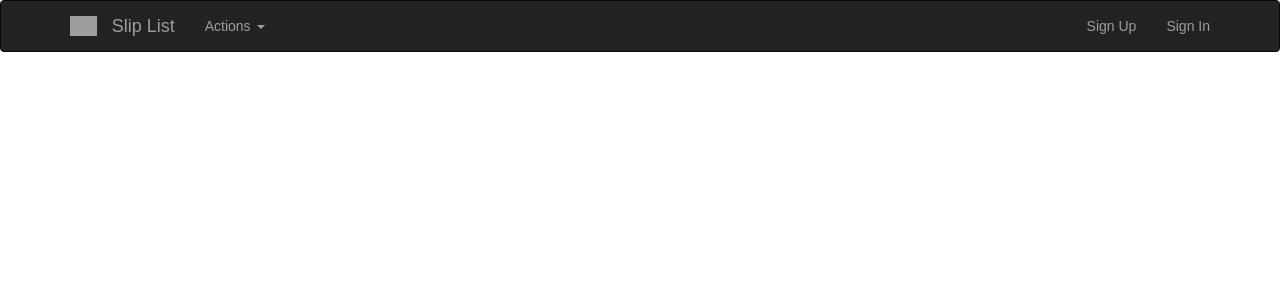
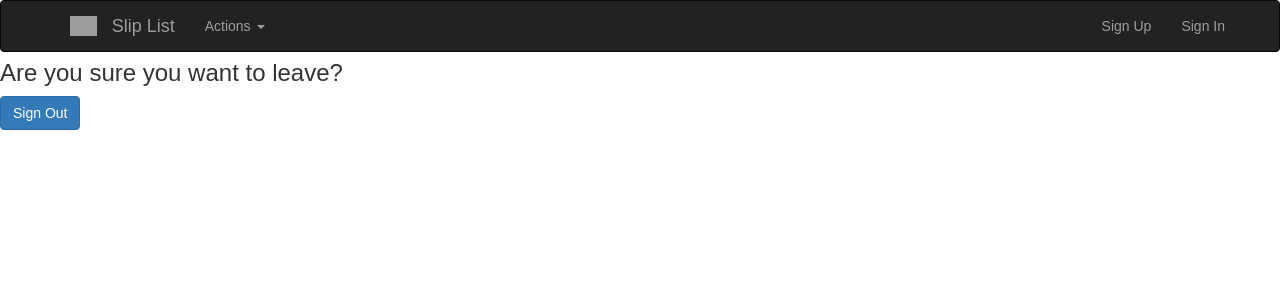
Before and after one commit to sharontheginger/sliplist-front, a React (Create React App) app: page /logout in a window 1280 px wide. Shown: the top 300 px of the page. Built offline with nearby package versions, Linux system fonts and the light colour scheme; no server answers; grey boxes are pictures that could not be loaded; what google-maps-react would draw is missing.

Commit message:
Worked on authentication and NavBar

```diff
--- a/src/App.js
+++ b/src/App.js
@@ -14,6 +14,7 @@ import Availabilities from './pages/Availabilities'
 import CreateAvailability from './pages/CreateAvailability'
 import GoogleApiWrapper from './components/mapcontainer'
 import Login from './pages/signin.js'
+import Logout from './pages/Logout.js'
 
 const apiUrl = "http://localhost:3000"
 
@@ -23,7 +24,7 @@ class App extends Component {
 		this.state = {
 			googleAPI: "https://maps.googleapis.com/maps/api/js?key=AIzaSyAPHEKTmg_-2YGuO7CSoQgw-nunhQL7xTM&callback=initMap",
 			errors: null,
-			users: [],
+			user: [],
 
 			availabilities:[],
 	    	newUserSuccess: false,
@@ -85,20 +86,21 @@ class App extends Component {
 		}
 		)
 		.then((raw)=>{
+			console.log("hello")
 			return raw.json()
 		})
 		.then((res) =>{
 			if(res.errors){ // <- Check for any server side errors
 				this.setState({errors: res.errors})
 			}else{
-				const { users } = this.state
+				const { user } = this.state
 
-				users.push(res.user) // <- Add the new cat to our list of users
+				user.push(res.user) // <- Add the new cat to our list of users
 
 				localStorage.setItem('authToken', this.state.user[0].authToken)
 
 				this.setState({
-					users: users,  // <- Update cats in state
+					user: user,  // <- Update cats in state
 					errors: null, // <- Clear out any errors if they exist
 					newUserSuccess: true,
 					isLoggedIn: true
@@ -141,7 +143,7 @@ class App extends Component {
 
 
 	handleExistingUser(params) {
-		fetch(`${apiUrl}/login`,{
+		fetch(`${apiUrl}/users/signin`,{
 			body:JSON.stringify(params),
 			headers: {
 				'Content-Type': 'application/json'
@@ -151,10 +153,10 @@ class App extends Component {
 			return raw.json()
 		}).then((res) => {
 			if(res.errors){
+				console.log("login errors", res.errors);
 				this.setState({errors: res.errors})
-				console.log(this.state.errors)
 			} else {
-				const user = Object.assign([], this.state.user)
+				const { user } = this.state
 				user.push(res.user)
 				this.setState({
 					user: user,  // <- Update users in state
@@ -177,7 +179,7 @@ class App extends Component {
 		return (
 			<Router>
 				<div>
-					<NavbarTop />
+					<NavbarTop isLoggedIn={this.state.isLoggedIn} />
 					<div>
 						<Route exact path="/" render={props => (
 							<Grid>
@@ -246,6 +248,16 @@ class App extends Component {
 								</Grid>
 							)
 						}} />
+						<Route path="/logout" render={props => (
+			                  <div>
+		                        <Logout
+		                            onSubmit={this.logOut.bind(this)}
+		                        />
+		                        {this.state.logOutSuccess &&
+		                          <Redirect to="/" />
+		                        }
+	                  		</div>
+              )} />
 					</div>
 				</div>
 			</Router>
--- a/src/components/NavbarTop.js
+++ b/src/components/NavbarTop.js
@@ -31,15 +31,21 @@ class NavbarTop extends Component {
                     <MenuItem eventKey={3.3} href='/'>Home</MenuItem>
                   </NavDropdown>
                 </Nav>
-                <Nav pullRight>
-                  <NavItem eventKey={1} href="/">
-                    Sign Up
-                  </NavItem>
+				<Nav pullRight>
+                    {!this.props.isLoggedIn &&
+                        <Nav pullRight>
+                          <NavItem eventKey={1} href='/' >
+                            Sign Up
+                          </NavItem>
+                          <NavItem eventKey={2} href="/">
+                            Sign In
+                          </NavItem>
+                        </Nav>
+                    }
 
-                  <NavItem eventKey={2} href="/signin">
-
-                    Sign In
-                  </NavItem>
+					{this.props.isLoggedIn && <NavItem eventKey={3} href="/logout">
+                    Sign Out
+                  </NavItem>}
                 </Nav>
               </Navbar.Collapse>
             </Navbar>
--- /dev/null
+++ b/src/pages/Logout.js
@@ -0,0 +1,21 @@
+
+import React, { Component } from 'react';
+import { Button } from 'react-bootstrap';
+
+export default class Logout extends Component {
+
+    handleSubmit() {
+        this.props.onSubmit()
+    }
+
+    render() {
+        return (
+            <div>
+                <br />
+                <br />
+                <h3> Are you sure you want to leave? </h3>
+                <Button id="submit" className="btn btn-primary" onClick={this.handleSubmit.bind(this)}>Sign Out</Button>
+            </div>
+        )
+    }
+}
--- a/src/pages/signin.js
+++ b/src/pages/signin.js
@@ -24,9 +24,17 @@ export default class Login extends Component {
 		  this.setState({form: formState})
 	  }
 
-	  handleSubmit () {
-		  this.props.onSubmit(this.state.form)
-		  console.log(this.state.form)
+	  handleSubmit(e) {
+		  e.preventDefault()
+
+		  const { onSubmit } = this.props
+		  const { form } = this.state
+
+		  if(onSubmit) {
+			  onSubmit(form)
+		  } else {
+			  console.log("no onSubmit function was passed to signin form");
+		  }
 	  }
 
 	  errorsFor(attribute){
@@ -43,23 +51,25 @@ export default class Login extends Component {
     }
 
   render() {
+	const { form } = this.state
+	const { email, password } = form
+
     return (
-
-        <form onSubmit={this.handleSubmit}>
+        <form onSubmit={this.handleSubmit.bind(this)}>
           <FormGroup controlId="email" bsSize="large">
             <ControlLabel>Email</ControlLabel>
             <FormControl
               autoFocus
               type="email"
 			  name="email"
-              value={this.state.form.email}
+              value={email}
               onChange={this.handleChange.bind(this)}
             />
           </FormGroup>
           <FormGroup controlId="password" bsSize="large">
             <ControlLabel>Password</ControlLabel>
             <FormControl
-              value={this.state.form.password}
+              value={password}
               onChange={this.handleChange.bind(this)}
               type="password"
 			  name="password"
```
